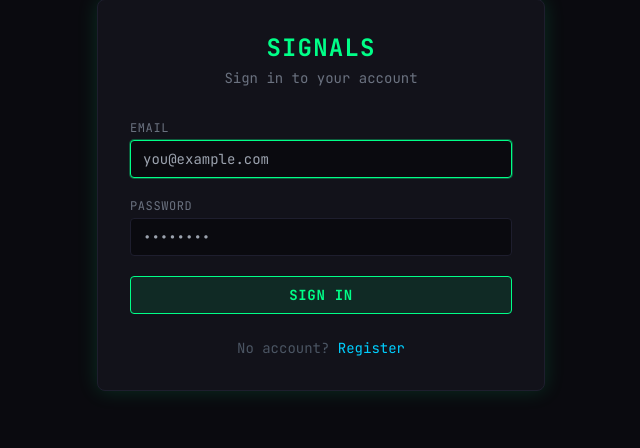
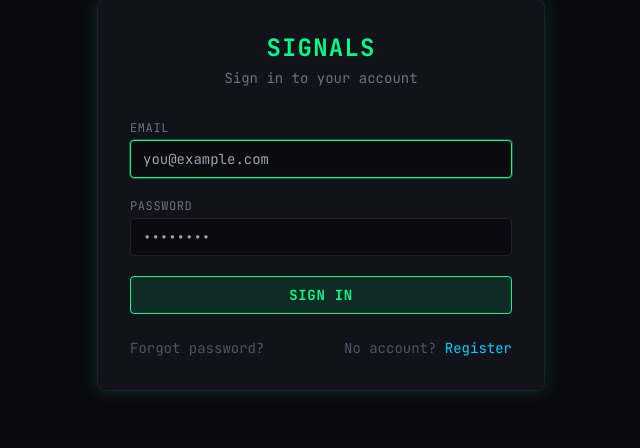
Before and after one commit to juanroldanbrz/signals-app, a FastAPI app: page /auth/login in a window 1280 px wide. Shown: the part 210-658 px from the top of the page, without its empty margins (319-959 px from the left). Run offline with FastAPI, Linux system fonts and the light colour scheme; parts of the project's set-up code (start-up, migrations or seed data) failed here and were passed over; some libraries are stand-ins or nearby versions.

Commit message:
feat: add forgot password link and reset success message to login page

```diff
--- a/src/templates/login.html
+++ b/src/templates/login.html
@@ -46,10 +46,19 @@
         </button>
       </form>
 
-      <p class="text-center text-gray-600 text-sm mt-6">
-        No account?
-        <a href="/auth/register" class="text-neon-blue hover:text-neon-green transition-colors">Register</a>
-      </p>
+      {% if success %}
+      <div class="mb-4 px-4 py-3 bg-green-900/30 border border-green-700 rounded text-green-400 text-sm">
+        {{ success }}
+      </div>
+      {% endif %}
+
+      <div class="flex justify-between items-center mt-6">
+        <a href="/auth/forgot-password" class="text-gray-600 hover:text-neon-green text-sm transition-colors">Forgot password?</a>
+        <p class="text-gray-600 text-sm">
+          No account?
+          <a href="/auth/register" class="text-neon-blue hover:text-neon-green transition-colors">Register</a>
+        </p>
+      </div>
     </div>
   </div>
 </div>
```
